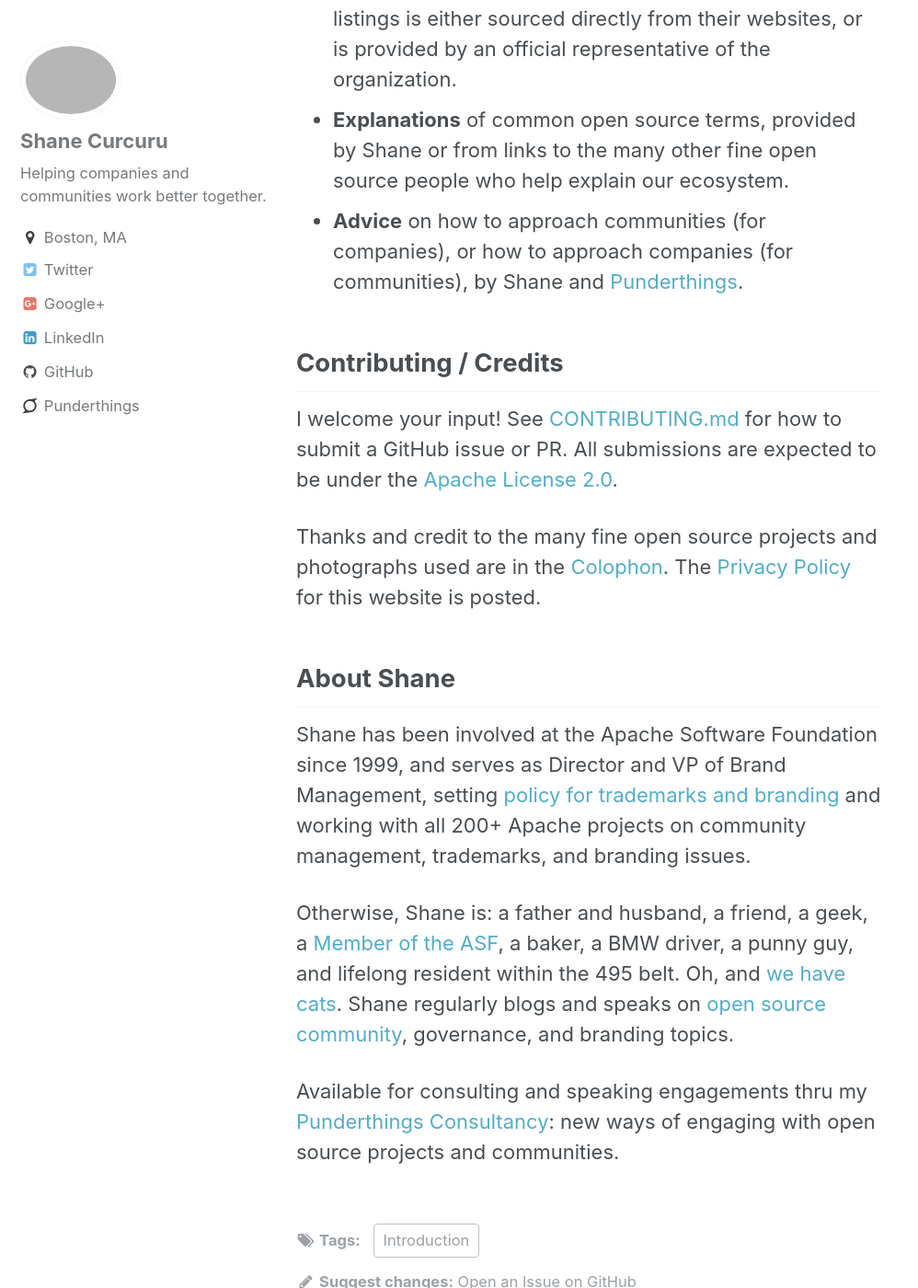
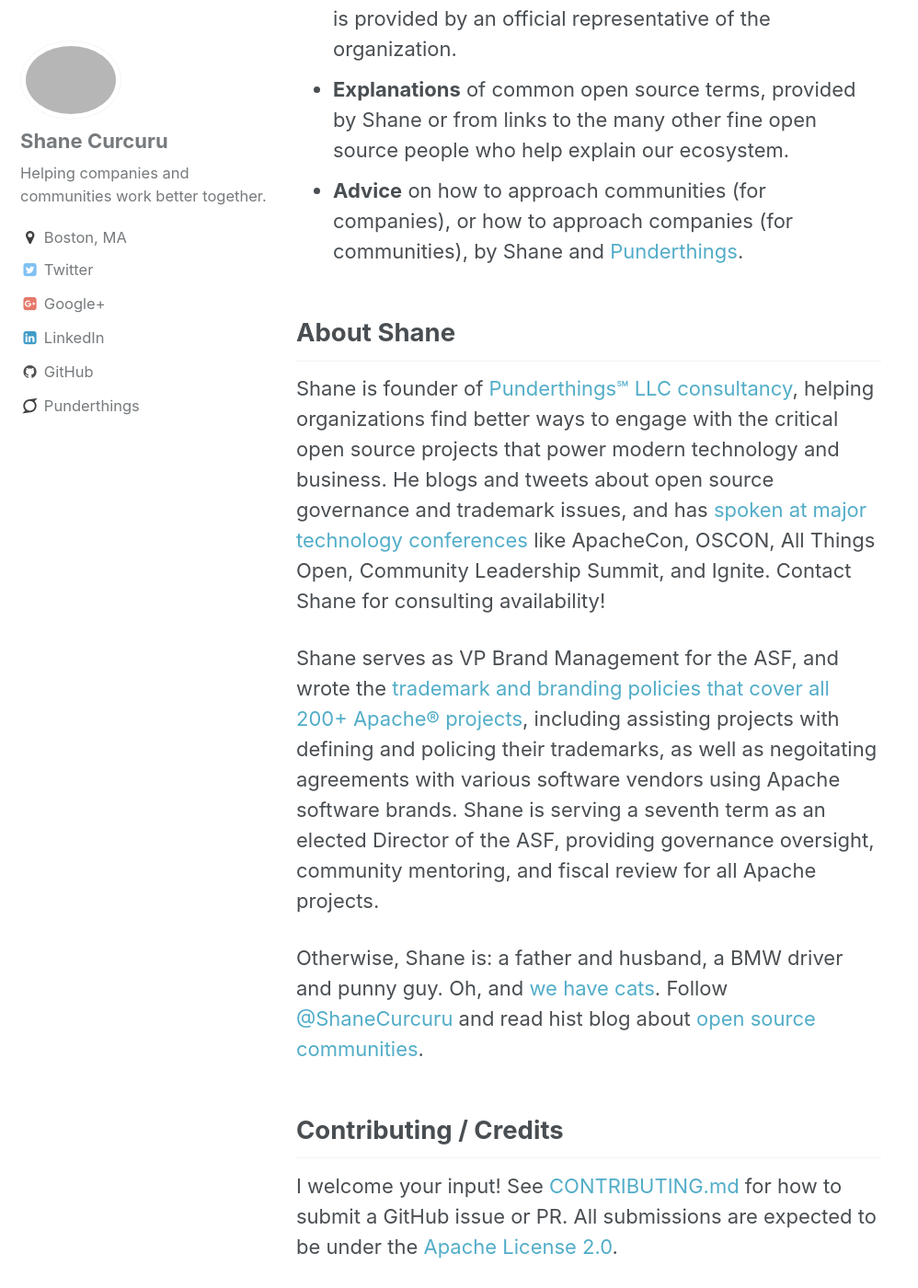
Before and after one commit to ShaneCurcuru/chooseafoundation, a Jekyll site: the page built from _pages/about.md, in a window 1280 px wide and 1400 px high, scrolled down 1000 px. Shown: the whole window at 92% size, without its empty margins (0-998 px from the left). Built offline with Jekyll 4.4.1, drawn with Linux system fonts in a browser that asks for light colours; some of the changed text lies outside the part shown.

Commit message:
Update bio and copyright line

```diff
--- a/_pages/about.md
+++ b/_pages/about.md
@@ -22,16 +22,16 @@
 - **Explanations** of common open source terms, provided by Shane or from links to the many other fine open source people who help explain our ecosystem.
 - **Advice** on how to approach communities (for companies), or how to approach companies (for communities), by Shane and [Punderthings](http://punderthings.com/).
 
+## About Shane
+
+Shane is founder of [Punderthings℠ LLC consultancy](http://punderthings.com/), helping organizations find better ways to engage with the critical open source projects that power modern technology and business.  He blogs and tweets about open source governance and trademark issues, and has [spoken at major technology conferences](http://ShaneSlides.com/) like ApacheCon, OSCON, All Things Open, Community Leadership Summit, and Ignite.  Contact Shane for consulting availability!
+
+Shane serves as VP Brand Management for the ASF, and wrote the [trademark and branding policies that cover all 200+ Apache® projects](http://www.apache.org/foundation/marks/resources), including assisting projects with defining and policing their trademarks, as well as negoitating agreements with various software vendors using Apache software brands.  Shane is serving a seventh term as an elected Director of the ASF, providing governance oversight, community mentoring, and fiscal review for all Apache projects.
+
+Otherwise, Shane is: a father and husband, a BMW driver and punny guy. Oh, and [we have cats](https://www.instagram.com/shanecurcuru/). Follow [@ShaneCurcuru](https://twitter.com/shanecurcuru) and read hist blog about [open source communities](http://CommunityOverCode.com).
+
 ## Contributing / Credits
 
 I welcome your input!  See [CONTRIBUTING.md](CONTRIBUTING.md) for how to submit a GitHub issue or PR.  All submissions are expected to be under the [Apache License 2.0](http://www.apache.org/licenses/LICENSE-2.0.html).
 
 Thanks and credit to the many fine open source projects and photographs used are in the [Colophon]({{ '/colophon' | absolute_url }}).  The [Privacy Policy]({{ '/terms' | absolute_url }}) for this website is posted.
-
-## About Shane
-
-Shane has been involved at the Apache Software Foundation since 1999, and serves as Director and VP of Brand Management, setting [policy for trademarks and branding](http://www.apache.org/foundation/marks/resources) and working with all 200+ Apache projects on community management, trademarks, and branding issues.
-
-Otherwise, Shane is: a father and husband, a friend, a geek, a [Member of the ASF](http://whyilovetheasf.com/), a baker, a BMW driver, a punny guy, and lifelong resident within the 495 belt. Oh, and [we have cats](https://www.instagram.com/shanecurcuru/).  Shane regularly blogs and speaks on [open source community](http://communityovercode.com/), governance, and branding topics.
-
-Available for consulting and speaking engagements thru my [Punderthings Consultancy](http://punderthings.com/): new ways of engaging with open source projects and communities.
```
Also changed, not shown: other parts of _pages/about.md (+1 -1 lines), README.md.
